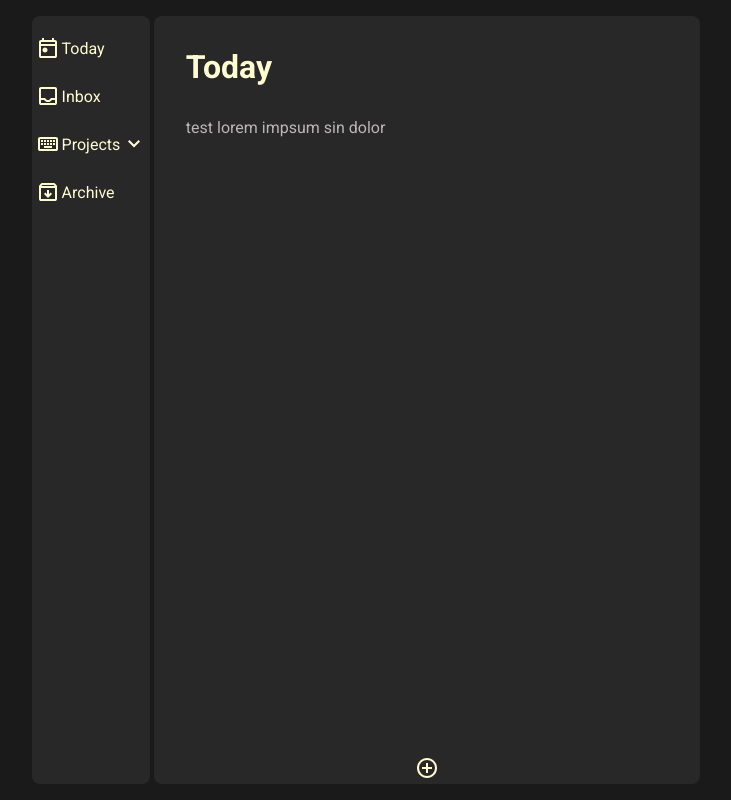
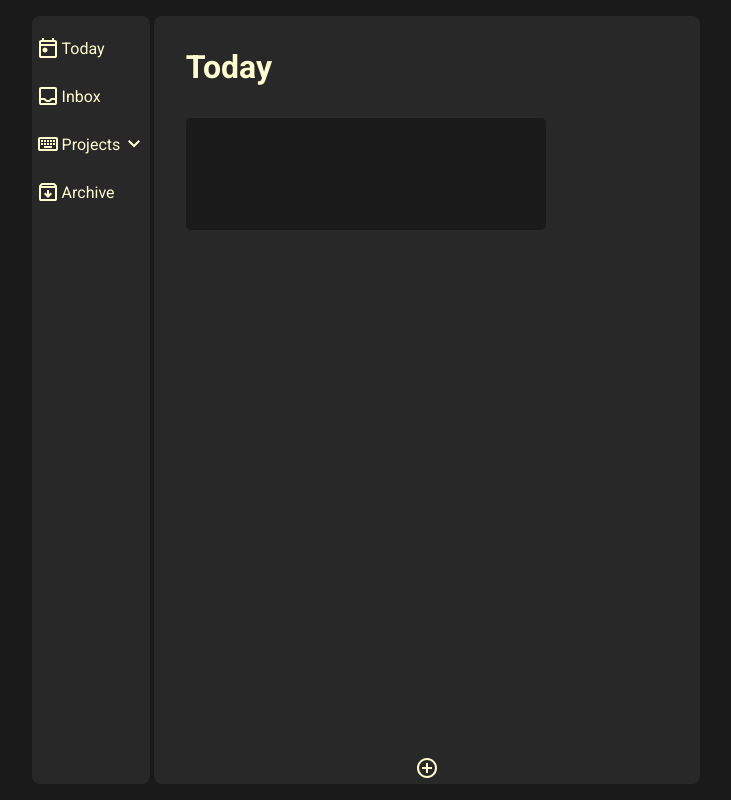
Before and after one commit to AggelosAlmouti/todo-list-webpack, a website built with webpack: page src/index.html in a window 1280 px wide. Both pictures are taken after a click on the picture 700 px from the left and 768 px from the top of the page. Shown: the whole page, without its empty margins (274-1005 px from the left). Built offline with nearby package versions, Linux system fonts and the light colour scheme.

Commit message:
Add interactive input field for tasks

```diff
--- a/src/modules/today.js
+++ b/src/modules/today.js
@@ -1,9 +1,10 @@
+import { javascript } from 'webpack';
 import add_icon from '../icons/add.svg';
 import createTask from './todo';
 
 export default function today() {
     const page = document.createElement('div');
-    page.classList = 'page';
+    page.classList = 'page today';
 
     const title = document.createElement('h1');
     title.innerHTML = 'Today';
@@ -18,9 +19,17 @@ export default function today() {
     const add_task = new Image();
     add_task.src = add_icon;
     add_task.classList = 'button add_task_btn';
+
+    const input_field = document.createElement('textarea');
+    input_field.rows = '1';
+    input_field.classList = 'input_field';
+    input_field.maxLength = '90';
+    content.appendChild(input_field);
+
     add_task.addEventListener('click', () => {
-        const task = createTask('test', 'lorem impsum sin dolor');
-        content.appendChild(task.render());
+        input_field.style.width = '70%';
+        input_field.style.height = '7rem';
+        input_field.style.padding = '1rem';
     });
     page.appendChild(add_task);
 
--- a/src/style.css
+++ b/src/style.css
@@ -81,7 +81,7 @@ nav .projects_menu {
 }
 
 .button {
-    border-radius: .5rem;
+    border-radius: 15px;
     padding: .25em;
     max-width: 2em;
 }
@@ -100,6 +100,26 @@ nav .projects_menu {
     margin-left: 2em;
 }
 
+.today .input_field {
+    /* width: 70%; */
+    /* height: 7rem; */
+    /* padding: 1em; */
+    width: 0rem;
+    height: 0rem;
+    background-color: #1a1a1a;
+    color: rgb(187, 182, 182);
+    border: none;
+    border-radius: 5px;
+    resize: none;
+    overflow: hidden;
+    transition: all 0.3s;
+}
+
+.today .input_field:focus {
+    outline: none;
+}
+
+
 .task {
     color: rgb(187, 182, 182);
 }
```
